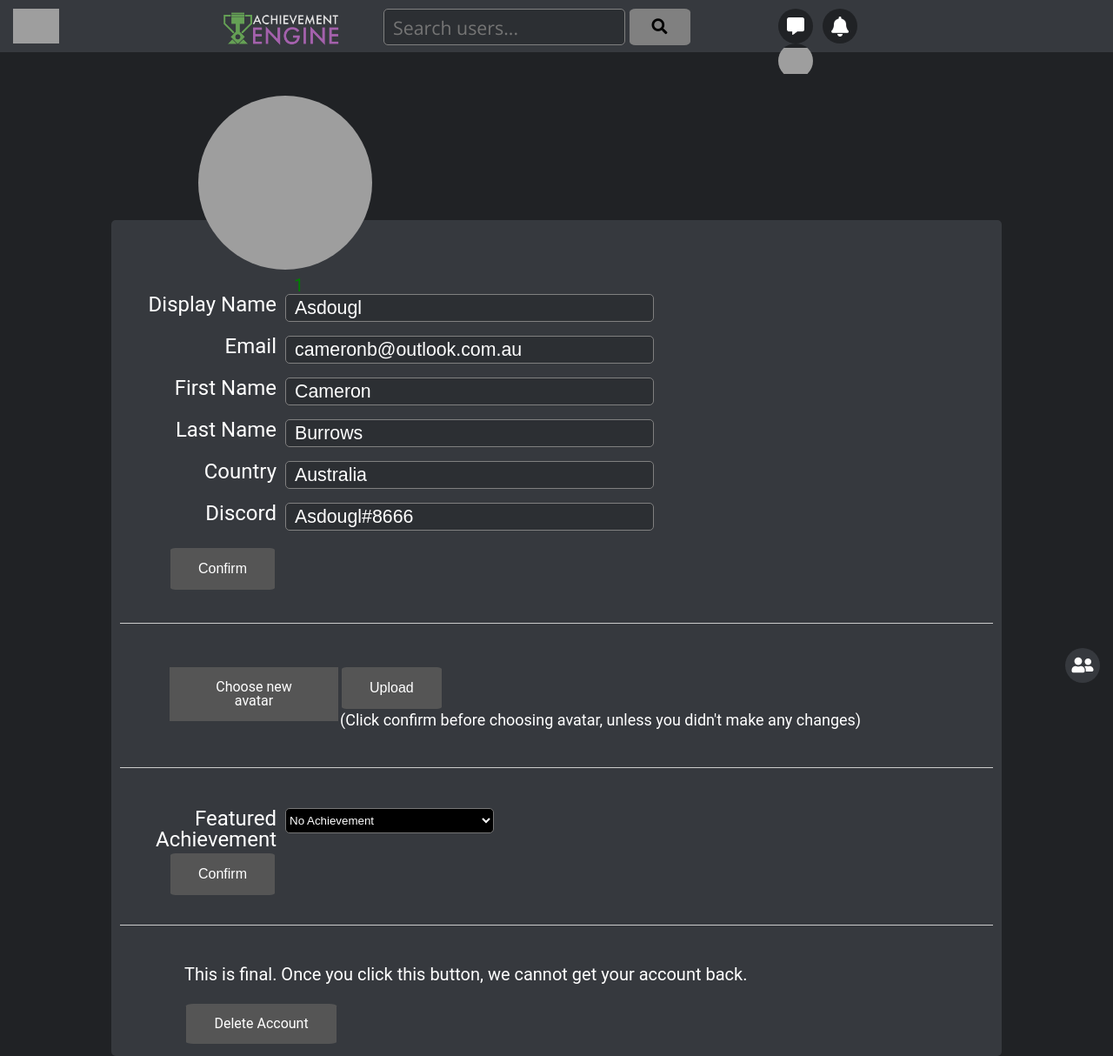
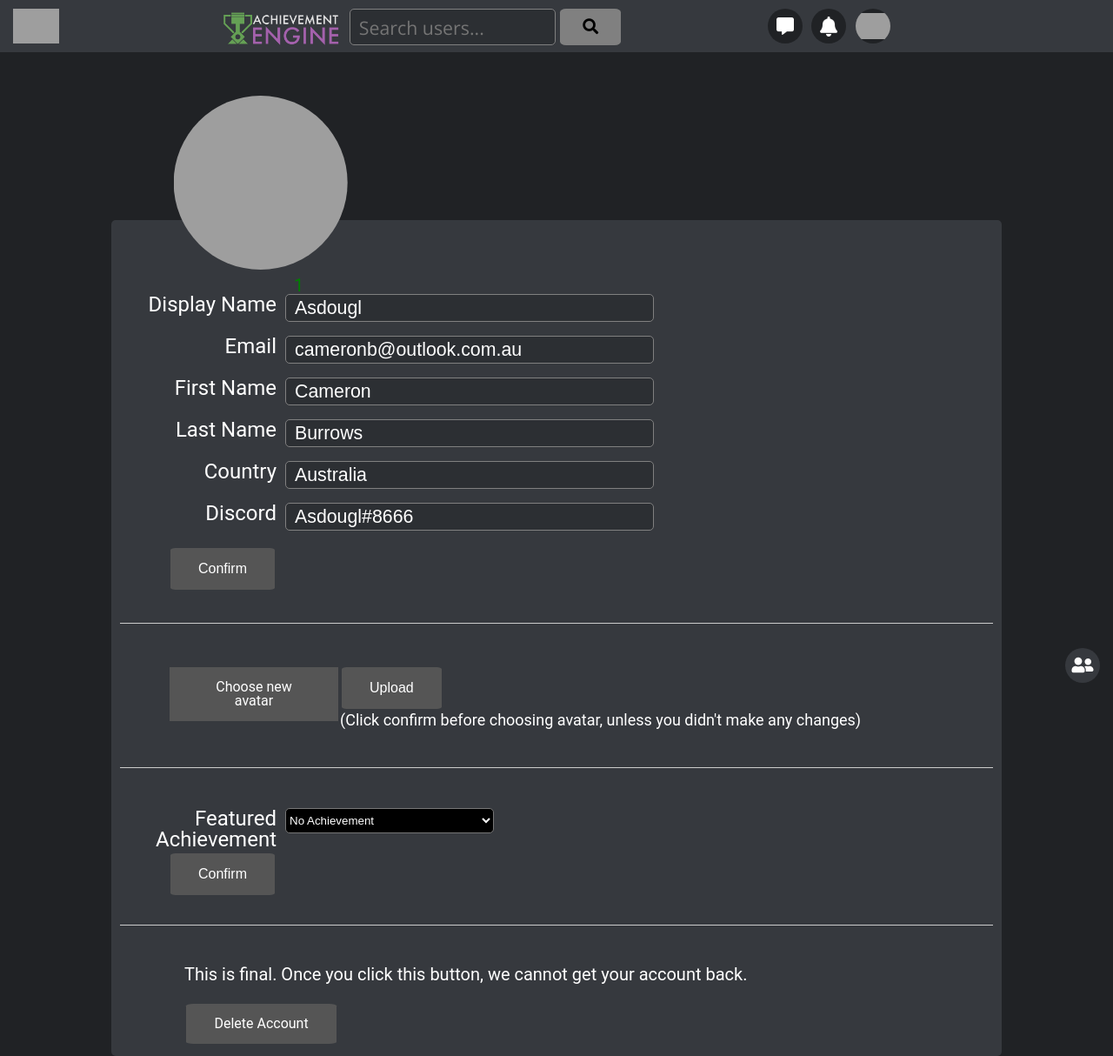
Before and after one commit to AchievementEngine/website, a PHP site: page /login/editProfile.php in a window 1280 px wide. Shown: the whole page at 87% size. Run offline with PHP 8.4, Linux system fonts and the light colour scheme; a user stored in the database is signed in; data comes from the database, SQL or seed files in the repository; data that the repository does not hold is empty; some libraries are stand-ins or nearby versions; grey boxes are pictures that could not be loaded.

Commit message:
Scaling
Adjusted scaling to allow for some resizing of windows

```diff
--- a/data/style.css
+++ b/data/style.css
@@ -177,7 +177,7 @@ body, html{
 }
 
 header {
-	width:100%-400;
+	min-width:570px;
 	padding:10px 20% 10px 20%;
 	height:40px;
 	background-color: #36393e;
@@ -227,7 +227,7 @@ header .farleft {
 
 header .searchBox {
 	height:40px;
-	margin:0px 5px 0px 50px;
+	margin:0px 1% 0px 2%;
 	font-size:16pt;
 	color:white;
 	font-family:Open Sans;
@@ -238,7 +238,7 @@ header .searchZone {
 }
 
 header .headLeft {
-	width:700px;
+	width:70%;
 }
 
 /* Friends List */
@@ -293,14 +293,14 @@ header .headLeft {
 .profilePic {
 	clip-path: circle(100px at 100px 100px);
 	margin-bottom: -60px;
-	margin-left:100px;
+	margin-left:7%;
 }
 
 .content {
 	background-color:#36393e;
 	color:white;
 	padding:10px;
-
+	min-width:600px;
 	font-size:15px;
 }
 
@@ -317,7 +317,7 @@ header .headLeft {
 	rows: 5;
 }
 .topInfo {
-	margin-left:300px;
+	margin-left:calc(7% + 220px);
 	margin-top:-120px;
 	margin-bottom:50px;
 	padding:10px;
--- a/forgotPassword.php
+++ b/forgotPassword.php
@@ -32,11 +32,11 @@
 
 		<br><br><br><br><br><br>
 		<div class="content">
-			<div class="topInfo">
+			<div class="topInfo" style="margin-left:7%;">
 				<div class="username" style="text-align:left">Reset Password</div>
 			</div>
 
-			<form method="post" action="scripts/forgot.php">
+			<form method="post" action="scripts/forgot.php" class="inputInfo" style="padding-left: 5%;">
 			  <p>Please enter the email address associated with your account.</p>
 			  <br>
 			  <input type="text" name="email"><br><br><br>
--- a/login.php
+++ b/login.php
@@ -20,7 +20,7 @@
 
 		<br><br><br><br><br><br>
 		<div class="content">
-			<div class="topInfo">
+			<div class="topInfo" style="margin-left:7%;">
 				<div class="username" style="text-align:left">Login</div>
 			</div>
 			<?php  if (isset($_SESSION['registered'])) : ?>
```
